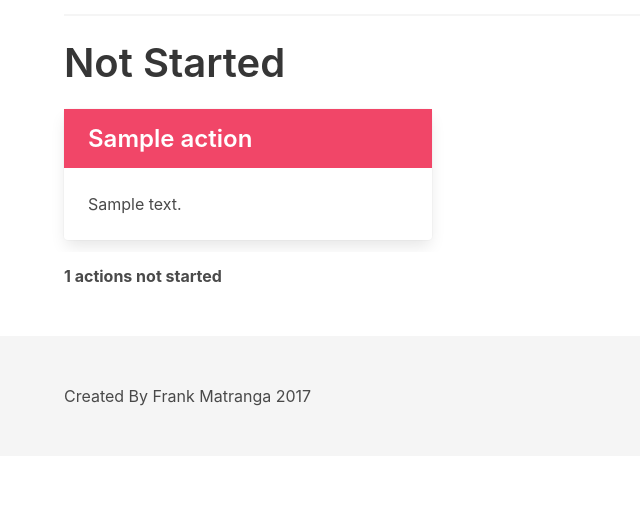
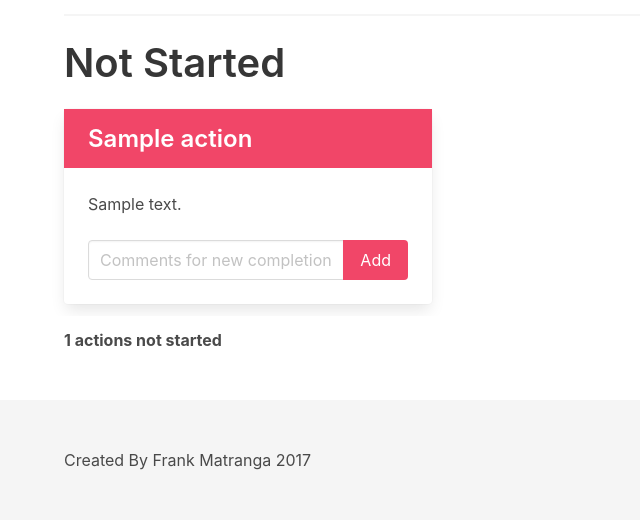
Before and after one commit to Apexal/cotidie, a Flask app: page /days/2017-10-15 in a window 1280 px wide. Shown: the part 469-989 px from the top of the page, without its empty margins (0-640 px from the left). Before the commit the page ends 875 px from the top, so only its background shows below. Run offline with Flask 2, Linux system fonts and the light colour scheme; tables that the repository leaves empty hold one stand-in row (values such as "Sample post"); some libraries are stand-ins or nearby versions.

Commit message:
Add completions

```diff
--- a/cotidie/static/style.css
+++ b/cotidie/static/style.css
@@ -10,3 +10,7 @@ ol.completion-comments {
 .action-columns {
   overflow-x: hidden;
 }
+
+.add-completion {
+  width: 100%;
+}
--- a/cotidie/templates/day.html
+++ b/cotidie/templates/day.html
@@ -27,14 +27,24 @@
                         </section>
                         <div class="card-content">
                             <div class="content">
-
                                 <ol class="completion-comments">
                                     {% for c in completions %}
-                                        <li>{% if c.comments %}{{ c.comments }}{% else %}<i>No comment.</i>{% endif %}</li>
+                                        <li>{% if c.comment %}{{ c.comment }}{% else %}<i>No comment.</i>{% endif %}</li>
                                     {% endfor %}
                                 </ol>
 
                                 <progress class="progress is-{{ 'success' if completions | length >= action.min_amount else 'dark'}} action-progress" value="{{ (completions | length / action.min_amount) * 100 }}" max="100">30%</progress>
+                                <form action="/days/{{ date.strftime('%Y-%m-%d') }}/completion" method="POST">
+                                    <div class="field has-addons">
+                                        <div class="control add-completion">
+                                            <input class="is-hidden" type="number" name="action_id" value="{{ action.id }}">
+                                            <input class="input" type="text" name="comment" placeholder="Comments for new completion.">
+                                        </div>
+                                        <div class="control">
+                                            <button type="submit" class="button is-{{ 'success' if completions | length >= action.min_amount else 'dark'}}">Add</button>
+                                        </div>
+                                    </div>
+                                </form>
                             </div>
                         </div>
                     </div>
@@ -68,6 +78,18 @@
                             <div class="content">
                                 {{ action.description }}
                             </div>
+
+                            <form action="/days/{{ date.strftime('%Y-%m-%d') }}/completion" method="POST">
+                                <div class="field has-addons">
+                                    <div class="control add-completion">
+                                        <input class="is-hidden" type="number" name="action_id" value="{{ action.id }}">
+                                        <input class="input" type="text" name="comment" placeholder="Comments for new completion.">
+                                    </div>
+                                    <div class="control">
+                                        <button type="submit" class="button is-danger">Add</button>
+                                    </div>
+                                </div>
+                            </form>
                         </div>
                     </div>
                 </div>
--- a/cotidie/views.py
+++ b/cotidie/views.py
@@ -48,3 +48,12 @@ def days(date=None):
         unused_actions = [a for a in Action.query.all() if a not in actions]
 
         return render_template('day.html', date=datetime.strptime(date, '%Y-%m-%d'), groups=groups, unused_actions=unused_actions)
+
+@app.route("/days/<string:date>/completion", methods=["POST"])
+def add_completion(date):
+    f = request.form
+    new_completion = Completion(action_id=f['action_id'], date=datetime.strptime(date, "%Y-%m-%d"), comment=f["comment"])
+    db.session.add(new_completion)
+    db.session.commit()
+
+    return redirect(url_for("days", date=date))
```
